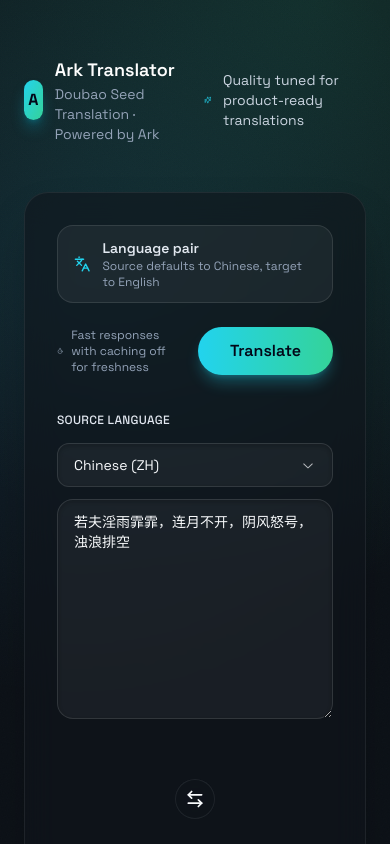
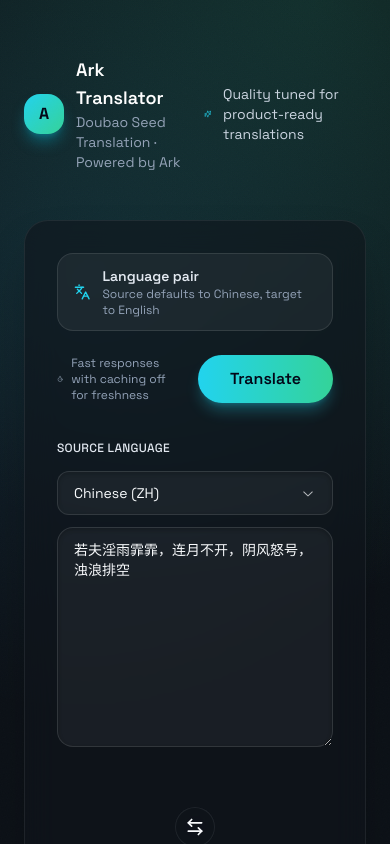
Before and after one commit to IZSSERAFIM/ARK_DST-Translator, a Next.js app: page / in a window 390 px wide. Shown: the top 844 px of the page. Built offline with nearby package versions, Linux system fonts and the light colour scheme.

Commit message:
Prevent logo pill shape on small screens

```diff
--- a/app/page.tsx
+++ b/app/page.tsx
@@ -122,7 +122,7 @@
       <div className="mx-auto max-w-9xl space-y-12">
         <header className="flex items-center justify-between gap-4">
           <div className="flex items-center gap-3">
-            <div className="h-10 w-10 rounded-2xl bg-gradient-to-br from-cyan-400 to-emerald-400 text-slate-950 font-black grid place-items-center shadow-lg shadow-cyan-500/40">
+            <div className="h-10 w-10 flex-shrink-0 rounded-2xl bg-gradient-to-br from-cyan-400 to-emerald-400 text-slate-950 font-black grid place-items-center shadow-lg shadow-cyan-500/40">
               A
             </div>
             <div>
```
